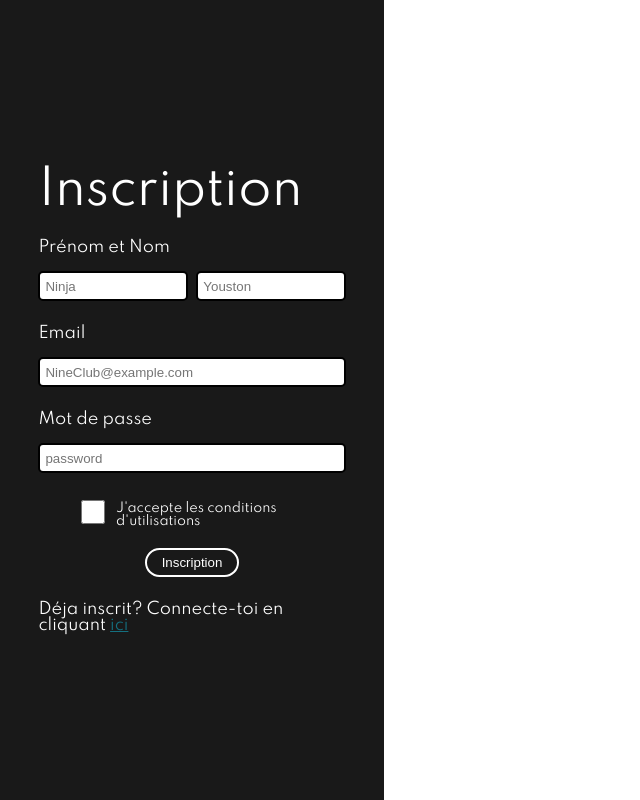
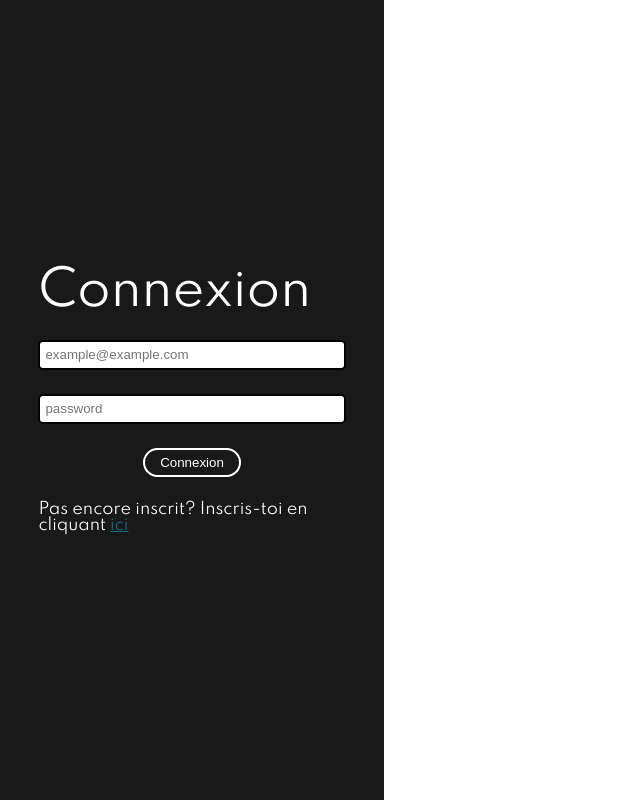
Before and after one commit to antoebtfr/skateflix-app-front, an Angular app: page /ip in a window 1280 px wide. Shown: the whole page, without its empty margins (0-640 px from the left). Built offline with nearby package versions, Linux system fonts and the light colour scheme.

Commit message:
buid: before reactive form

```diff
--- a/src/app/components/inscription-form/inscription-form.component.html
+++ b/src/app/components/inscription-form/inscription-form.component.html
@@ -15,8 +15,8 @@
         <input type="password" id="inscription-password" name="inscription-password" placeholder="password">
 
         <div class="conditions-container">
-            <input type="checkbox" id="cgu-checkbox" name="cgu-checkbox">
-            <label for="cgu-checkbox" class="conditions" id="cgu-checkbox-label"> J'accepte les conditions d'utilisations</label>
+            <input type="checkbox" id="cgu-checkbox" name="cgu-checkbox" required>
+            <label for="cgu-checkbox" class="conditions" id="cgu-checkbox-label"> J'accepte les CGU </label>
         </div>
 
         <button type="submit" id="inscription-btn">Inscription</button>
--- a/src/app/components/weekly-top/weekly-top.component.scss
+++ b/src/app/components/weekly-top/weekly-top.component.scss
@@ -7,8 +7,8 @@
 
 h2{
     margin-left: 2.5vw;
-    font-size: 2.5vw;
-    margin-bottom: 2vh;
+    font-size: 2.7vw;
+    margin-bottom: 5vh;
 }
 
 .video-container{
@@ -19,13 +19,16 @@ h2{
     display: flex;
     flex-flow: row nowrap;
     align-items: center;
-
+    padding-bottom: 2vh;
 }
 
 .weekly-video{
     min-width: 17vw;
     height: 15vh;
-    background-color: #fff;
+    background-color: rgb(31, 31, 31);
+    border:rgb(14, 14, 14) solid 5px;
+    border-radius: 4px;
+    padding: 3px;
     margin: 0 20px;
     color: black;
     display: inline-block;
--- a/src/app/variable-globale/variable-global.ts
+++ b/src/app/variable-globale/variable-global.ts
@@ -1,7 +1,7 @@
 import { Injectable } from '@angular/core';
 @Injectable()
 export class VariablesGlobales {
-    private connectionModal = false; // true = Connection Modal - false = Inscriptio Modal
+    private connectionModal = true; // true = Connection Modal - false = Inscriptio Modal
     private sidebar = false; // true = Sidebar open - false = Sidebar close
 
     public getConnectionModalStatus() {
```
